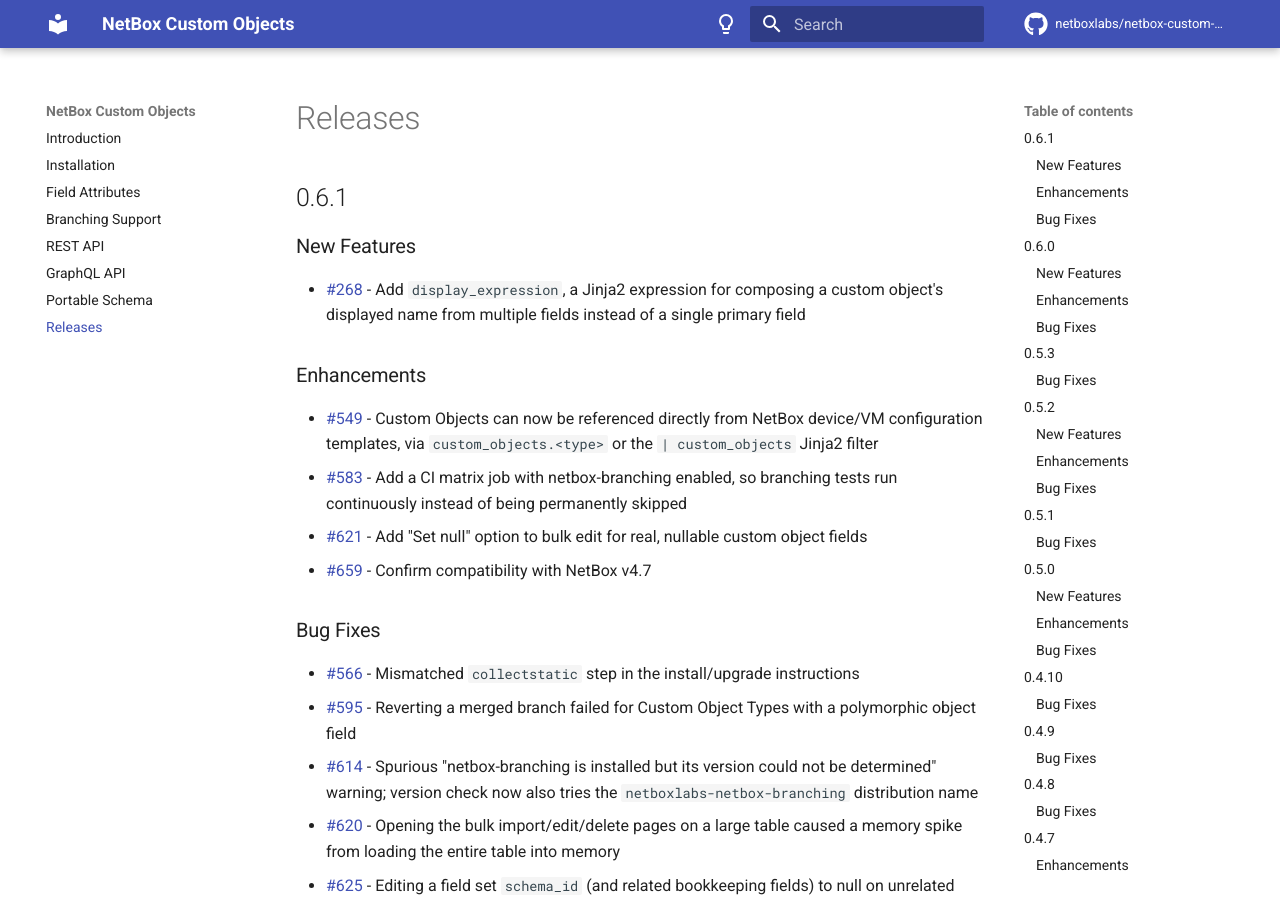
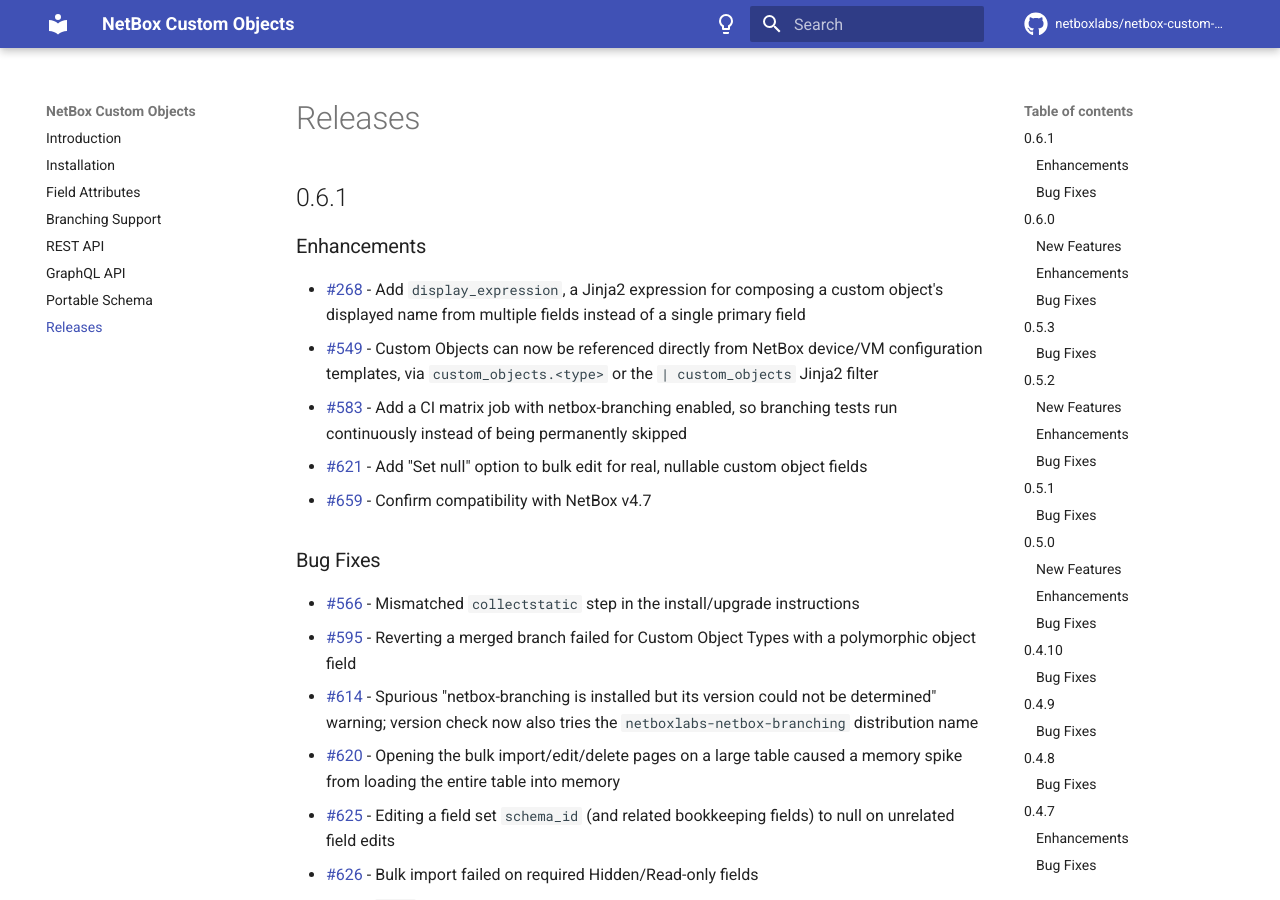
Before and after one commit to netboxlabs/netbox-custom-objects, an MkDocs documentation site: the page built from docs/releases.md, in a window 1280 px wide and 900 px high. Built offline with MkDocs 1.6.1 and Material for MkDocs 9.7.7, drawn with Linux system fonts in a browser that asks for light colours; comment, search, counter and statistics services are not loaded.

```diff
--- a/docs/releases.md
+++ b/docs/releases.md
@@ -2,12 +2,9 @@
 
 ## 0.6.1
 
-### New Features
+### Enhancements
 
 - [#268](https://github.com/netboxlabs/netbox-custom-objects/issues/268) - Add `display_expression`, a Jinja2 expression for composing a custom object's displayed name from multiple fields instead of a single primary field
-
-### Enhancements
-
 - [#549](https://github.com/netboxlabs/netbox-custom-objects/issues/549) - Custom Objects can now be referenced directly from NetBox device/VM configuration templates, via `custom_objects.<type>` or the `| custom_objects` Jinja2 filter
 - [#583](https://github.com/netboxlabs/netbox-custom-objects/issues/583) - Add a CI matrix job with netbox-branching enabled, so branching tests run continuously instead of being permanently skipped
 - [#621](https://github.com/netboxlabs/netbox-custom-objects/issues/621) - Add "Set null" option to bulk edit for real, nullable custom object fields
```
